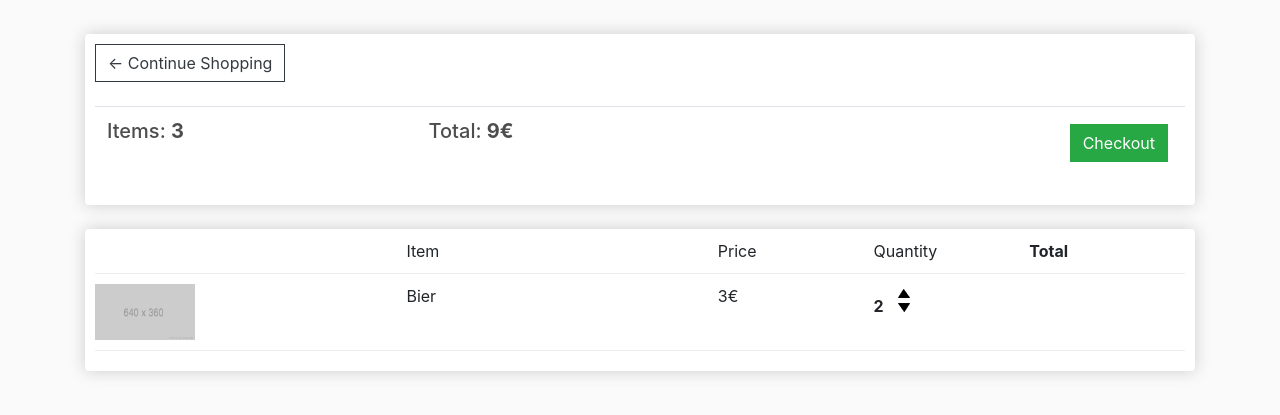
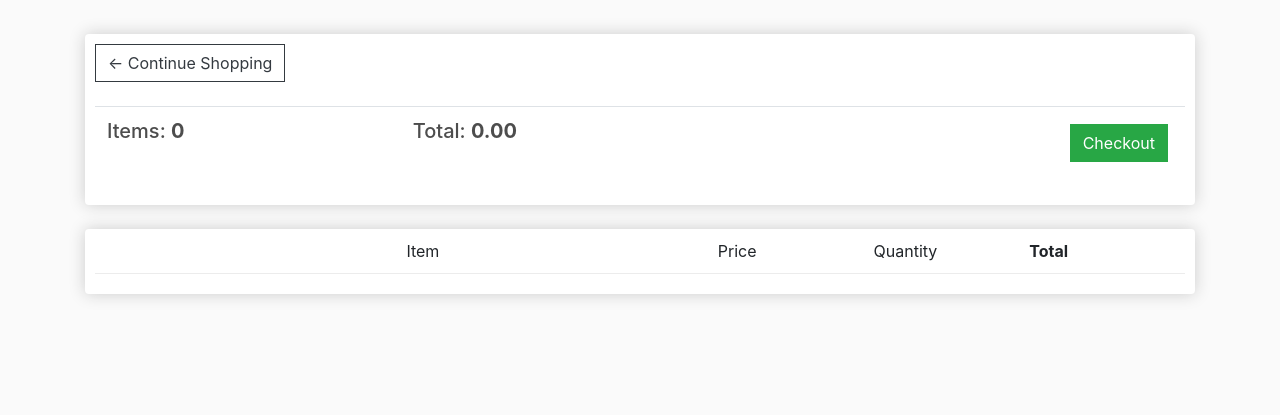
Before and after one commit to amirakupov/ecommerce2, a Django app: page /cart/ in a window 1280 px wide. Shown: the part 57-472 px from the top of the page. Run offline with Django 4.2, Linux system fonts and the light colour scheme; lists and menus that the app fills with data are empty; some libraries are stand-ins or nearby versions.

Commit message:
bug fixing

```diff
--- a/ecommerce2/settings.py
+++ b/ecommerce2/settings.py
@@ -122,6 +122,9 @@ STATICFILES_DIRS = [
     os.path.join(BASE_DIR, 'static')
 ]
 
+MEDIA_URL = '/images/'
+MEDIA_ROOT = os.path.join(BASE_DIR, 'static/images')
+
 # Default primary key field type
 # https://docs.djangoproject.com/en/4.2/ref/settings/#default-auto-field
 
--- a/ecommerce2/urls.py
+++ b/ecommerce2/urls.py
@@ -17,8 +17,12 @@ Including another URLconf
 from django.contrib import admin
 from django.urls import path, include
 
+from django.conf.urls.static import static
+from django.conf import settings
+
 
 urlpatterns = [
     path('admin/', admin.site.urls),
     path('', include('store.urls')),
 ]
+urlpatterns += static(settings.MEDIA_URL, document_root=settings.MEDIA_ROOT)
--- /dev/null
+++ b/static/js/cart.js
@@ -0,0 +1 @@
+console.log('Hello you')
--- a/store/templates/store/cart.html
+++ b/store/templates/store/cart.html
@@ -9,8 +9,8 @@
                 <br>
                 <table class="table">
                     <tr>
-                        <th><h5>Items: <strong>3</strong></h5></th>
-                        <th><h5>Total: <strong>9€</strong></h5></th>
+                        <th><h5>Items: <strong>{{order.get_cart_items}}</strong></h5></th>
+                        <th><h5>Total: <strong>{{order.get_cart_total|floatformat:2}}</strong></h5></th>
                         <th>
                             <a  style="float:right; margin:5px;" class="btn btn-success" href="{% url 'checkout' %}">
                                 Checkout
@@ -28,16 +28,16 @@
                     <div style="flex:1">Quantity</div>
                     <div style="flex:1"><strong>Total</strong></div>
                 </div>
-
+                {% for item in items %}
                 <div class="cart-row">
                     <div style="flex:2">
                         <img class="row-image"
-                        src="{% static 'images/placeholder.png' %}">
+                        src="{{item.product.imageURL}}">
                     </div>
-                    <div style="flex:2">Bier</div>
-                    <div style="flex:1">3€</div>
+                    <div style="flex:2">{{item.product.name}}</div>
+                    <div style="flex:1">€{{item.product.price|floatformat:2}}</div>
                     <div style="flex:1">
-                        <p class="quantity">2</p>
+                        <p class="quantity">{{item.quantity}}</p>
 
                         <div class="quantity">
 
@@ -47,9 +47,9 @@
 
 			            </div>
 		            </div>
-                    <div style="flex:1"><strong></strong></div>
+                    <div style="flex:1">€{{item.get_total}}<strong></strong></div>
                 </div>
-
+                {% endfor %}
             </div>
         </div>
 
--- a/store/templates/store/main.html
+++ b/store/templates/store/main.html
@@ -62,5 +62,6 @@
 	<script src="https://cdn.jsdelivr.net/npm/popper.js@1.16.0/dist/umd/popper.min.js" integrity="sha384-Q6E9RHvbIyZFJoft+2mJbHaEWldlvI9IOYy5n3zV9zzTtmI3UksdQRVvoxMfooAo" crossorigin="anonymous"></script>
 
 	<script src="https://stackpath.bootstrapcdn.com/bootstrap/4.4.1/js/bootstrap.min.js" integrity="sha384-wfSDF2E50Y2D1uUdj0O3uMBJnjuUD4Ih7YwaYd1iqfktj0Uod8GCExl3Og8ifwB6" crossorigin="anonymous"></script>
+    <script type="text/javascript" src="{%static 'js/cart.js' %}"></script>
 </body>
 </html>
--- a/store/templates/store/store.html
+++ b/store/templates/store/store.html
@@ -4,7 +4,7 @@
 	<div class="row">
 		{% for product in products %}
 		<div class="col-lg-4">
-			<img class="thumbnail" src="{% static 'images/placeholder.png' %}">
+			<img class="thumbnail" src="{{product.imageURL}}">
 			<div class="box-element product">
 				<h6><strong>{{product.name}}</strong></h6>
 				<hr>
@@ -12,7 +12,7 @@
 				<button class="btn btn-outline-secondary add-btn">Add to Cart</button>
 
 				<a class="btn btn-outline-success" href="#">View</a>
-				<h4 style="display: inline-block; float: right"><strong>${{product.price}}</strong></h4>
+				<h4 style="display: inline-block; float: right"><strong>€{{product.price|floatformat:2}}</strong></h4>
 
 			</div>
 		</div>
--- a/store/views.py
+++ b/store/views.py
@@ -6,9 +6,24 @@ def store(request):
     products = Product.objects.all()
     context = {'products':products}
     return render(request, 'store/store.html', context)
+
 def cart(request):
-    context = {}
+    if request.user.is_authenticated:
+        customer = request.user.customer
+        order, created = Order.objects.get_or_create(customer=customer, complete=False)
+        items = order.orderitem_set.all()
+    else:
+        items = []
+        order = {'get_cart_total':0, 'get_cart_items':0}
+    context = {'items':items, 'order': order}
     return render(request, 'store/cart.html', context)
 def checkout(request):
-    context = {}
+    if request.user.is_authenticated:
+        customer = request.user.customer
+        order, created = Order.objects.get_or_create(customer=customer, complete=False)
+        items = order.orderitem_set.all()
+    else:
+        items = []
+        order = {'get_cart_total':0, 'get_cart_items':0}
+    context = {'items':items, 'order': order}
     return render(request, 'store/checkout.html', context)
```
Also changed, not shown: store/models.py (+26 -0 lines), store/templates/store/checkout.html (+8 -6 lines), db.sqlite3, store/migrations/0003_product_images.py (added).
